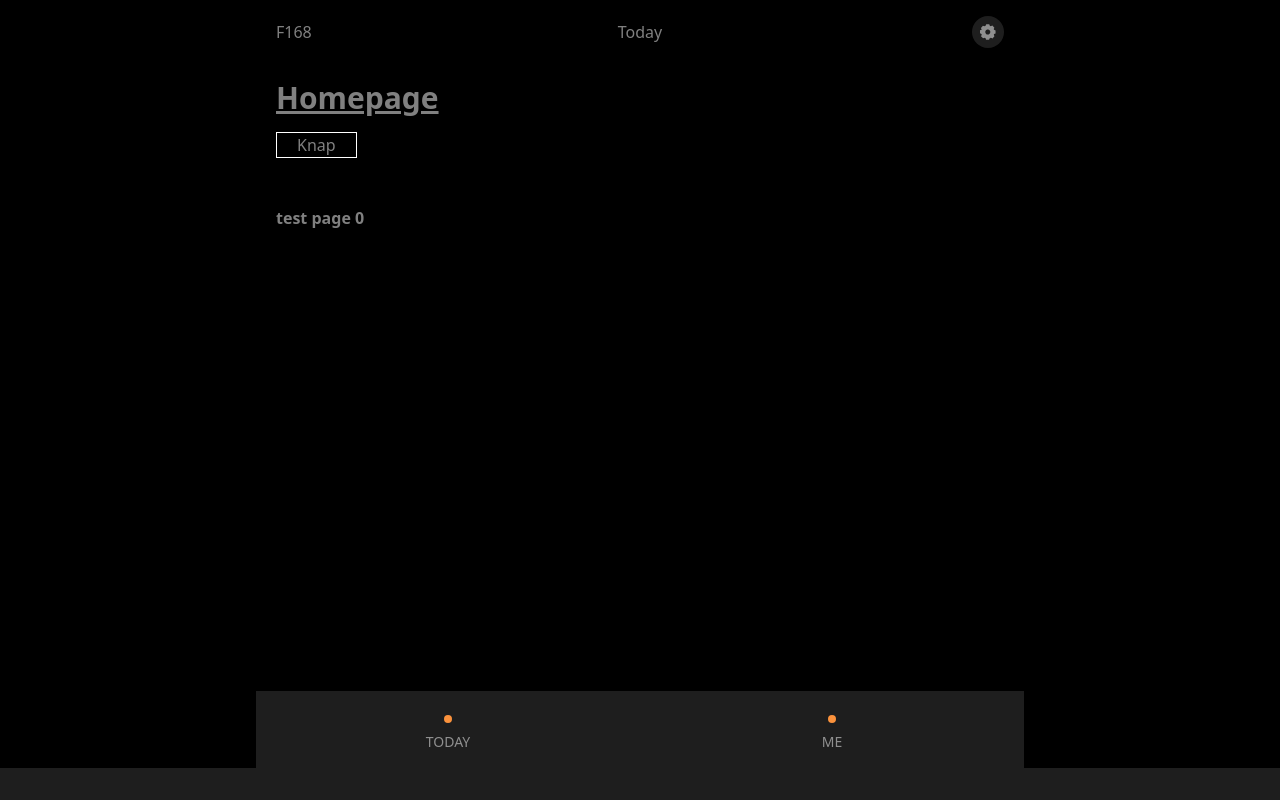
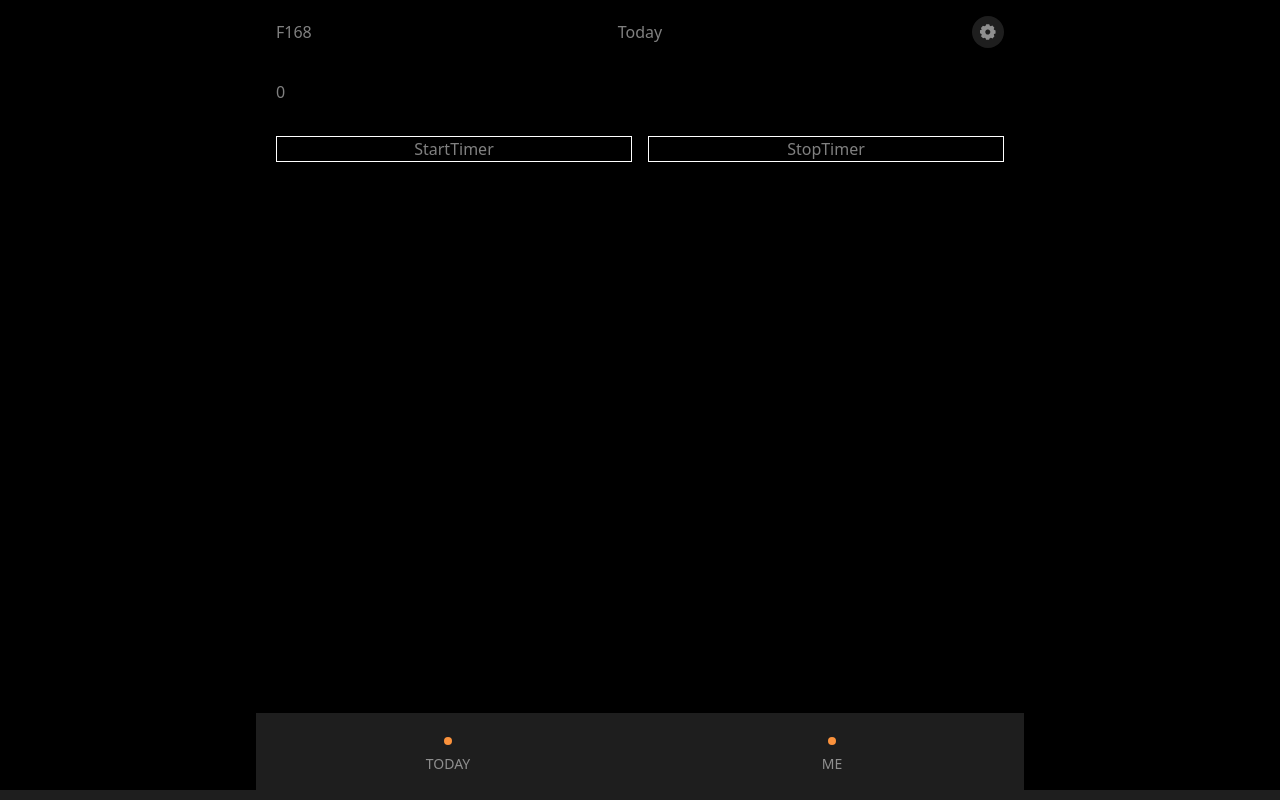
Before and after one commit to Slepzs/F168, a Next.js app: page / in a window 1280 px wide. Built offline with nearby package versions, Linux system fonts and the light colour scheme.

Commit message:
feat: timer

```diff
--- a/package.json
+++ b/package.json
@@ -36,7 +36,9 @@
     "classnames": "^2.3.1",
     "dayjs": "^1.10.7",
     "esm": "^3.2.25",
+    "framer-motion": "^10.13.0",
     "lodash": "^4.17.21",
+    "luxon": "^3.3.0",
     "next": "13.4.10",
     "next-pwa": "^5.4.4",
     "react": "18.2.0",
--- a/src/components/Atoms/MobileBuffer.tsx
+++ b/src/components/Atoms/MobileBuffer.tsx
@@ -3,7 +3,7 @@ import { memo } from "react";
 type Props = {};
 
 const MobileBuffer: React.FC<Props> = ({}) => {
-  return <div className="w-full h-[15px] bg-primary py-4"></div>;
+  return <div className="w-full h-[10px] bg-primary"></div>;
 };
 
 export default memo(MobileBuffer);
--- a/src/components/Organism/Layout.tsx
+++ b/src/components/Organism/Layout.tsx
@@ -8,13 +8,14 @@ type LayoutProps = {
 
 const Layout: React.FC<LayoutProps> = ({ children }) => {
   return (
+    <div className="bg-black">
       <div className="bg-black w-screen h-screen">
         <div className="max-w-3xl h-full w-full mx-auto">
           <div className="h-full">
             <Header />
-
             <div className="px-5">{children}</div>
             <Menu />
+          </div>
         </div>
       </div>
     </div>
--- a/src/utils/store.ts
+++ b/src/utils/store.ts
@@ -1,15 +1,44 @@
 import { create } from "zustand";
+import { persist } from "zustand/middleware";
+import { useState, useEffect } from "react";
+import { luxon } from "luxon";
 
-interface BearState {
-  bears: number;
-  increasePopulation: () => void;
-  removeAllBears: () => void;
+interface TimerState {
+  time: Date | luxon.DateTime | null;
+  setTime: () => void;
+  timerActive: boolean;
+  timesStore: string[];
+  addToTimesStore: (time: string) => void;
+  changeTimerStatus: () => void;
 }
 
-const useStore = create<BearState>((set) => ({
-  bears: 0,
-  increasePopulation: () => set((state) => ({ bears: state.bears + 1 })),
-  removeAllBears: () => set({ bears: 0 }),
-}));
+export const useTimeStore = create<TimerState>()(
+  persist(
+    (set, get) => ({
+      time: null,
+      timerActive: false,
+      timesStore: [],
+      setTime: () => set({ time: new Date() }),
+      changeTimerStatus: () => set({ timerActive: !get().timerActive }),
+      addToTimesStore: (time: string) =>
+        set({ timesStore: [...get().timesStore, time] }),
+    }),
+    {
+      name: "time-storage", // name of item in the storage (must be unique)
+    }
+  )
+);
 
-export default useStore;
+export const useStore = <T, F>(
+  store: (callback: (state: T) => unknown) => unknown,
+  callback: (state: T) => F
+) => {
+  const result = store(callback) as F;
+  const [data, setData] = useState<F>();
+
+  useEffect(() => {
+    setData(result);
+  }, [result]);
+
+  return data;
+};
--- a/src/views/homepage/homepage.tsx
+++ b/src/views/homepage/homepage.tsx
@@ -1,26 +1,65 @@
 import Link from "next/link";
-import React, { memo } from "react";
+import React, { memo, useEffect, useState } from "react"; // Import useState
 import Layout from "~components/Organism/Layout";
-import useStore from "../../utils/store";
+import { useTimeStore, useStore } from "../../utils/store";
+import { DateTime } from "luxon"; // Import Luxon's DateTime and Duration
 
 const Homepage: React.FC = () => {
-  const bears = useStore((state) => state);
+  const timer = useStore(useTimeStore, (state) => state);
+  const [time, setTime] = useState<string>("0"); // Use state to manage time
+  let intervalId: NodeJS.Timeout | null = null;
+
+  useEffect(() => {
+    if (timer?.timerActive && timer?.time) {
+      const startTime = timer?.time
+        ? DateTime.fromISO(timer?.time)
+        : DateTime.now();
+
+      intervalId = setInterval(() => {
+        // calculate time passed since start timer
+        const timePassed = DateTime.now()
+          .diff(startTime)
+          .shiftTo("hours", "minutes", "seconds");
+        const formattedTime = timePassed.toFormat("hh:mm:ss"); // Format the time passed as "hh:mm:ss"
+        setTime(formattedTime);
+      }, 1000);
+    }
+
+    return () => {
+      if (intervalId) {
+        clearInterval(intervalId); // Clean up the interval on component unmount
+      }
+    };
+  }, [timer?.timerActive, timer?.time]);
 
   return (
     <Layout>
-      <h1 className="text-3xl font-bold underline">Homepage</h1>
-      <button
-        className="my-4 px-5 border border-white"
-        onClick={() => {
-          bears.increasePopulation();
-        }}
-      >
-        Knap
-      </button>
-
-      <Link href="/test">
-        <span className="block mt-8 font-bold">test page {bears.bears}</span>
-      </Link>
+      <div>
+        <div></div>
+        <div>{time}</div>
+        <div className="grid grid-cols-2 mt-8 gap-4">
+          <button
+            className="border border-white"
+            onClick={() => {
+              timer?.changeTimerStatus();
+              if (time?.length === 1) {
+                timer?.setTime();
+              }
+            }}
+          >
+            StartTimer
+          </button>
+          <button
+            className="border border-white"
+            onClick={() => {
+              clearInterval(intervalId!);
+              timer?.changeTimerStatus();
+            }}
+          >
+            StopTimer
+          </button>
+        </div>
+      </div>
     </Layout>
   );
 };
```
Also changed, not shown: 1 other file (tests, documents, lock files or other folders). Lines whose indentation alone changed are shown as unchanged.
